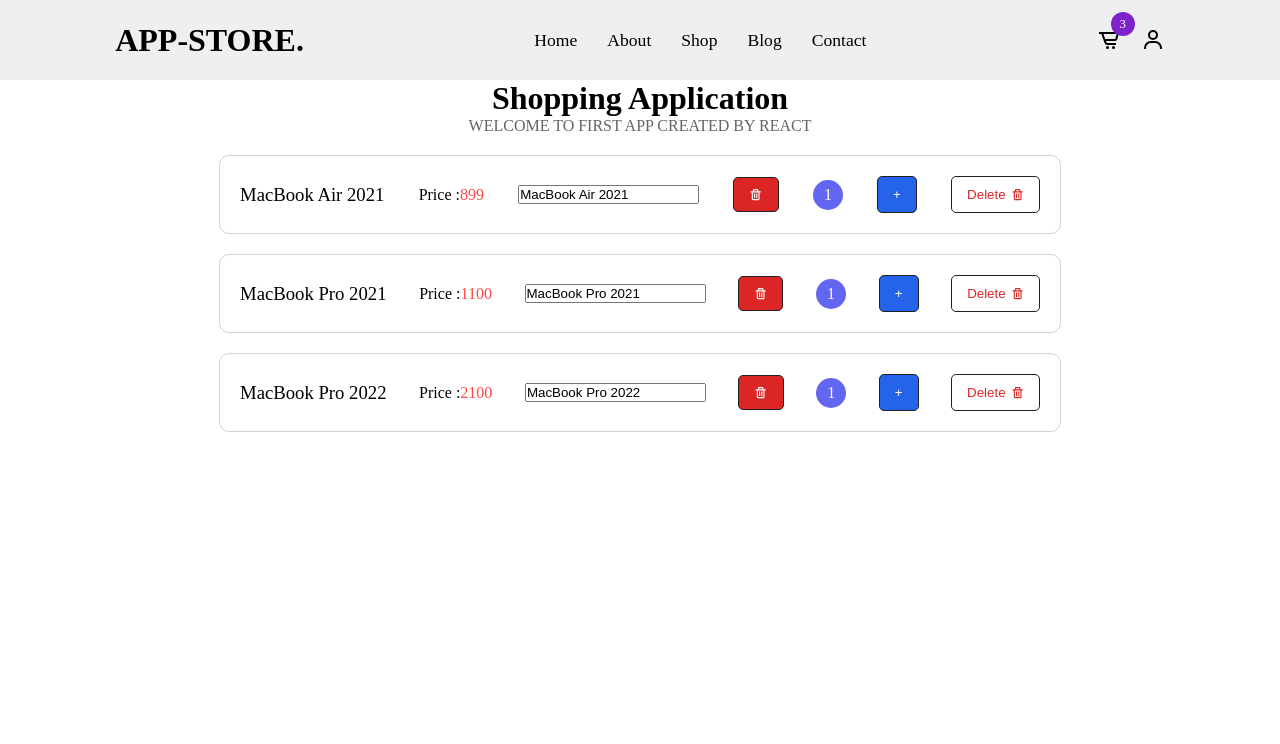
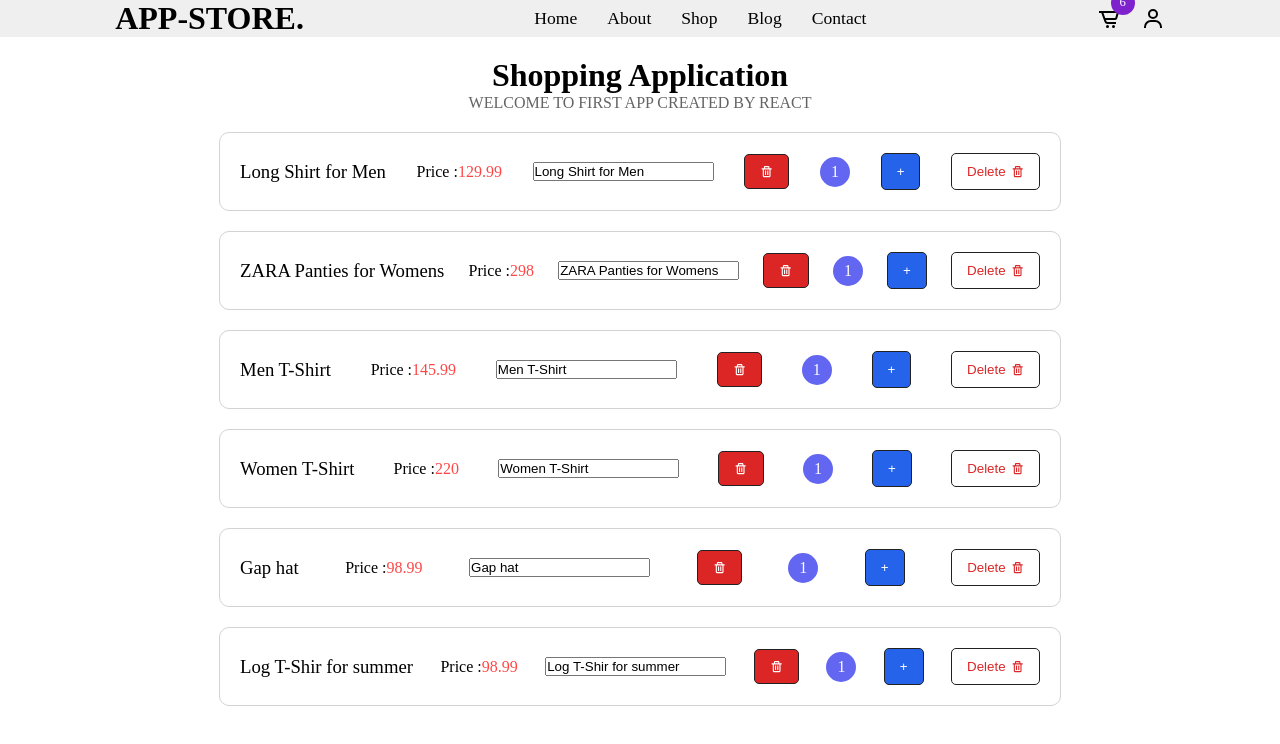
Before and after one commit to hamid19471/shoppingCard, a React (Create React App) app: page / in a window 1280 px wide. Shown: the top 744 px of the page. Built offline with nearby package versions, Linux system fonts and the light colour scheme; the HTML template or start-up script is replaced by a standard one.

Commit message:
add more useContext features and and put all action in productProvider

```diff
--- a/src/App.js
+++ b/src/App.js
@@ -1,102 +1,16 @@
-import React, { useState } from "react";
+import React from "react";
 import "./App.css";
-// import CounterFunction from "./components/CounterFunction/CounterFunction";
-import ClickCounter from "./components/MyCounter/ClickCounter";
-import HoverCount from "./components/MyCounter/HoverCounter";
 import NavBar from "./components/NavBar/NavBar";
 import ProductList from "./components/ProducstList/ProductList";
+import ProductsProvider from "./components/ProductCards/ProductsProvider";
 
 function App() {
-    // const [show, setShow] = useState(false);
-    const [data, setDate] = useState([
-        {
-            id: 1,
-            title: "MacBook Air 2021",
-            price: 899,
-            quantity: 1,
-        },
-        {
-            id: 2,
-            title: "MacBook Pro 2021",
-            price: 1100,
-            quantity: 1,
-        },
-        {
-            id: 3,
-            title: "MacBook Pro 2022",
-            price: 2100,
-            quantity: 1,
-        },
-    ]);
-    const onDeleteHandler = (id) => {
-        setDate(data.filter((item) => item.id !== id));
-    };
-    const increamentHandler = (id) => {
-        setDate((prev) =>
-            prev.map((item) =>
-                item.id === id ? { ...item, quantity: item.quantity + 1 } : item
-            )
-        );
-    };
-
-    const chandeProductNameHandler = (event, id) => {
-        const findItem = data.find((item) => item.id === id);
-        if (findItem.id === id) {
-            setDate((prev) =>
-                prev.map((item) =>
-                    item.id === id
-                        ? { ...item, title: event.target.value }
-                        : item
-                )
-            );
-        }
-    };
-
-    const decrementHandler = (id) => {
-        const findItem = data.find((item) => item.id === id);
-        if (findItem.quantity > 1) {
-            setDate((prev) =>
-                prev.map((item) =>
-                    item.id === id
-                        ? { ...item, quantity: item.quantity - 1 }
-                        : item
-                )
-            );
-        } else {
-            setDate((prev) => prev.filter((item) => item.id !== id));
-        }
-    };
-
-    const totalProducts = data.reduce(
-        (prev, items) => prev + items.quantity,
-        0
-    );
-    const totalPrice = data.reduce(
-        (prev, items) => (prev + items.price) * items.quantity,
-        0
-    );
     return (
         <div className="container">
-            <NavBar totalProducts={totalProducts} totalPrice={totalPrice} />
-            <div className="app__heading">
-                <h1>Shopping Application</h1>
-                <p>WELCOME TO FIRST APP CREATED BY REACT</p>
-            </div>
-            <div>
-                <ProductList
-                    product={data}
-                    onDelete={onDeleteHandler}
-                    increamentCounter={increamentHandler}
-                    decreationCounter={decrementHandler}
-                    changeInputHandler={chandeProductNameHandler}
-                />
-            </div>
-            {/* <button onClick={() => setShow(!show)}>
-                {show ? "SHOW" : "HIDE"}
-            </button>
-            {!show && <CounterFunction />} */}
-            {/* <ClickCounter />
-            <HoverCount /> */}
+            <ProductsProvider>
+                <NavBar />
+                <ProductList />
+            </ProductsProvider>
         </div>
     );
 }
--- /dev/null
+++ b/src/components/Db/Db.jsx
@@ -0,0 +1,44 @@
+export const ProductsData = [
+    {
+        id: 1,
+        title: "Long Shirt for Men",
+        size: ["M", "L", "XL"],
+        quantity: 1,
+        price: 129.99,
+    },
+    {
+        id: 2,
+        title: "ZARA Panties for Womens",
+        size: ["M", "L", "S"],
+        quantity: 1,
+        price: 298.0,
+    },
+    {
+        id: 3,
+        title: "Men T-Shirt",
+        size: ["M", "L", "XL", "XXL"],
+        quantity: 1,
+        price: 145.99,
+    },
+    {
+        id: 4,
+        title: "Women T-Shirt",
+        size: ["M", "XS", "S"],
+        quantity: 1,
+        price: 220.0,
+    },
+    {
+        id: 5,
+        title: "Gap hat",
+        size: ["M", "L", "S"],
+        quantity: 1,
+        price: 98.99,
+    },
+    {
+        id: 6,
+        title: "Log T-Shir for summer",
+        size: ["M", "L", "XXl"],
+        quantity: 1,
+        price: 98.99,
+    },
+];
--- a/src/components/NavBar/NavBar.jsx
+++ b/src/components/NavBar/NavBar.jsx
@@ -1,9 +1,11 @@
 import React, { useState } from "react";
 import { BiCartAlt, BiUser } from "react-icons/bi";
+import { useProductsActions } from "../ProductCards/ProductsProvider";
 import "./NavBar.css";
-const NavBar = ({ totalProducts, totalPrice }) => {
+const NavBar = () => {
     const [click, setClick] = useState(false);
     const clickHandler = () => setClick(!click);
+    const { totalProducts, totalPrice } = useProductsActions();
     return (
         <header className="navbar">
             <div className="navbar__logo">APP-STORE.</div>
--- a/src/components/ProducstList/ProductList.jsx
+++ b/src/components/ProducstList/ProductList.jsx
@@ -1,25 +1,35 @@
 import React from "react";
 import Products from "../ProductCards/Products";
+import "./productList.style.css";
+import {
+    useProducts,
+    useProductsActions,
+} from "../ProductCards/ProductsProvider";
 
-const ProductList = ({
-    product,
-    onDelete,
-    increamentCounter,
-    decreationCounter,
-    changeInputHandler,
-}) => {
+const ProductList = () => {
+    const product = useProducts();
+    const {
+        increamentHandler,
+        decrementHandler,
+        chandeProductNameHandler,
+        onDeleteHandler,
+    } = useProductsActions();
     return (
         <div>
+            <div className="app__heading">
+                <h1>Shopping Application</h1>
+                <p>WELCOME TO FIRST APP CREATED BY REACT</p>
+            </div>
             {product.length ? (
                 <div>
                     {product.map((item) => (
                         <Products
                             product={item}
-                            onDelete={() => onDelete(item.id)}
-                            increamentCounter={() => increamentCounter(item.id)}
-                            decrementCouter={() => decreationCounter(item.id)}
+                            onDelete={() => onDeleteHandler(item.id)}
+                            increamentCounter={() => increamentHandler(item.id)}
+                            decrementCouter={() => decrementHandler(item.id)}
                             changeInputHandler={(event) =>
-                                changeInputHandler(event, item.id)
+                                chandeProductNameHandler(event, item.id)
                             }
                         />
                     ))}
--- /dev/null
+++ b/src/components/ProducstList/productList.style.css
@@ -0,0 +1,3 @@
+.app__heading{
+    margin: 20px auto;
+}
--- /dev/null
+++ b/src/components/ProductCards/ProductsProvider.jsx
@@ -0,0 +1,80 @@
+import React, { useState, useContext, useReducer } from "react";
+import { ProductsData } from "../Db/Db";
+const ProductsContext = React.createContext();
+const ProductsContexDispacher = React.createContext();
+
+const ProductsProvider = ({ children }) => {
+    const [product, setProduct] = useState(ProductsData);
+    return (
+        <>
+            <ProductsContext.Provider value={product}>
+                <ProductsContexDispacher.Provider value={setProduct}>
+                    {children}
+                </ProductsContexDispacher.Provider>
+            </ProductsContext.Provider>
+        </>
+    );
+};
+
+export default ProductsProvider;
+
+export const useProducts = () => useContext(ProductsContext);
+export const useProductsActions = () => {
+    const setProduct = useContext(ProductsContexDispacher);
+    const product = useContext(ProductsContext);
+    const onDeleteHandler = (id) => {
+        setProduct(product.filter((item) => item.id !== id));
+    };
+    const increamentHandler = (id) => {
+        setProduct((prev) =>
+            prev.map((item) =>
+                item.id === id ? { ...item, quantity: item.quantity + 1 } : item
+            )
+        );
+    };
+
+    const chandeProductNameHandler = (event, id) => {
+        const findItem = product.find((item) => item.id === id);
+        if (findItem.id === id) {
+            setProduct((prev) =>
+                prev.map((item) =>
+                    item.id === id
+                        ? { ...item, title: event.target.value }
+                        : item
+                )
+            );
+        }
+    };
+
+    const decrementHandler = (id) => {
+        const findItem = product.find((item) => item.id === id);
+        if (findItem.quantity > 1) {
+            setProduct((prev) =>
+                prev.map((item) =>
+                    item.id === id
+                        ? { ...item, quantity: item.quantity - 1 }
+                        : item
+                )
+            );
+        } else {
+            setProduct((prev) => prev.filter((item) => item.id !== id));
+        }
+    };
+    const totalPrice = product.reduce(
+        (prev, items) => (prev + items.price) * items.quantity,
+        0
+    );
+    const totalProducts = product.reduce(
+        (prev, items) => prev + items.quantity,
+        0
+    );
+
+    return {
+        decrementHandler,
+        increamentHandler,
+        chandeProductNameHandler,
+        onDeleteHandler,
+        totalPrice,
+        totalProducts,
+    };
+};
```
